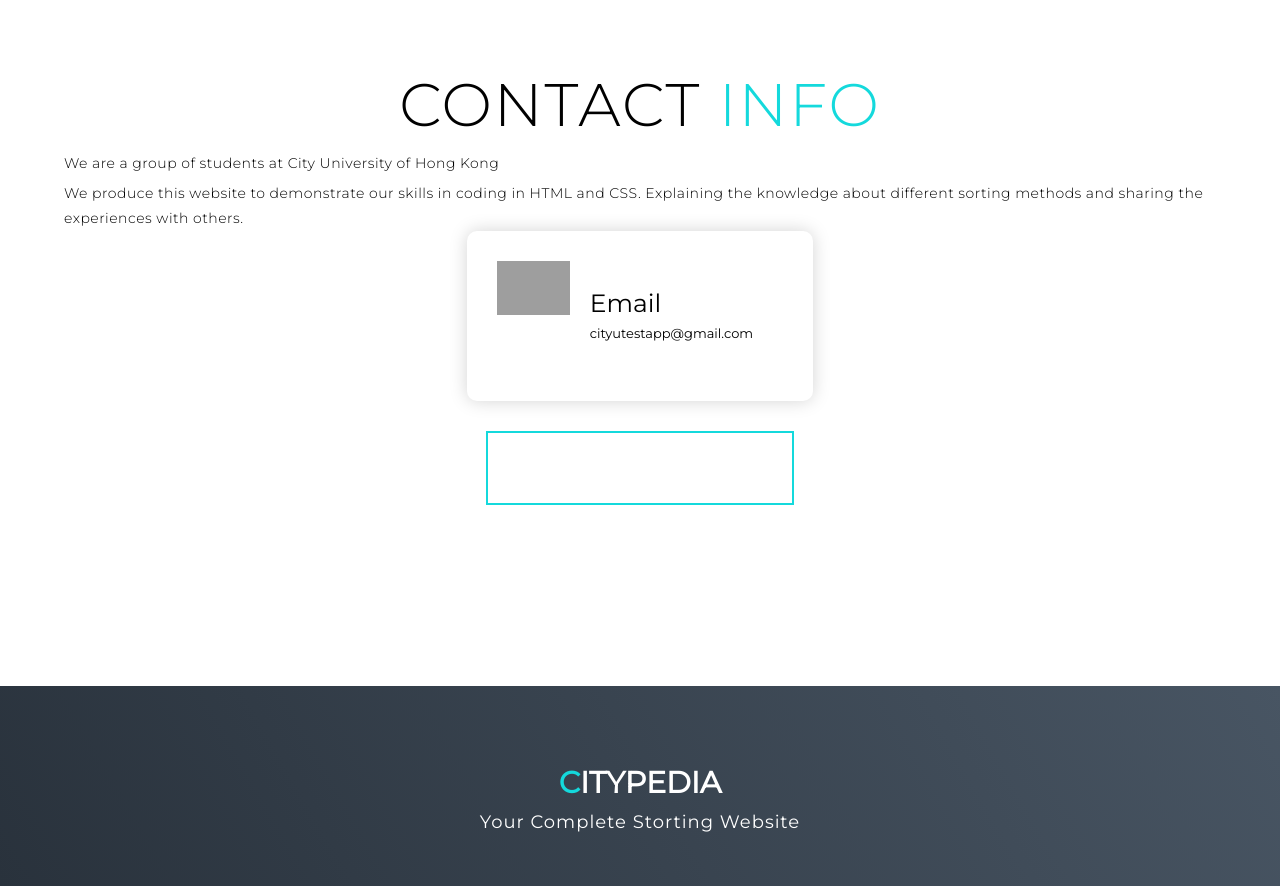
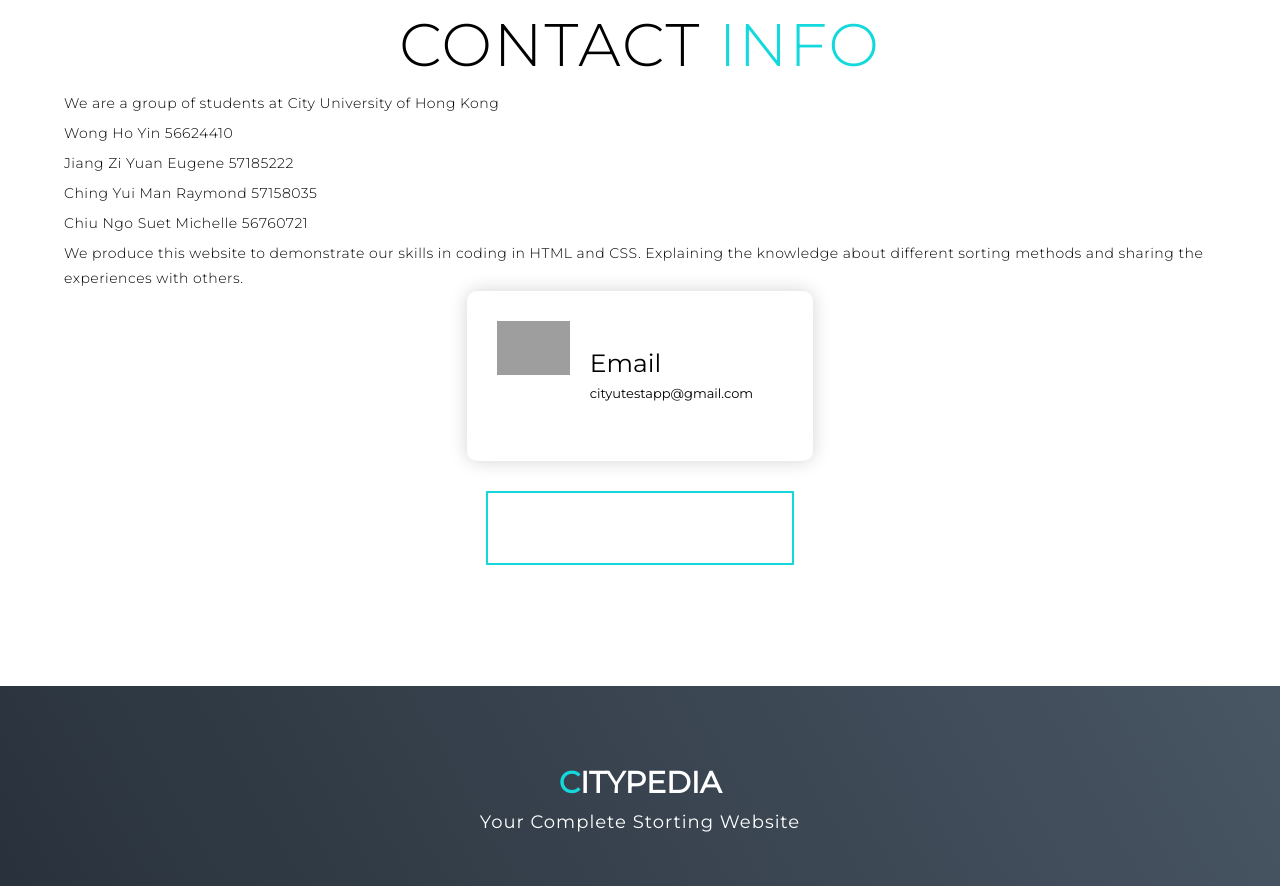
Before and after one commit to cityutestwebsite/CS1102_G21, a plain HTML site: page index.html in a window 1280 px wide. Shown: the part 10400-11286 px from the top of the page. Drawn offline with Linux system fonts and the light colour scheme; grey boxes are pictures that could not be loaded.

Commit message:
Update index.html

```diff
--- a/index.html
+++ b/index.html
@@ -301,6 +301,10 @@
       <div class="contact-top">
         <h1 class="section-title">Contact <span>info</span></h1>
           <p>We are a group of students at City University of Hong Kong</p>
+          <p>Wong Ho Yin   56624410</p>
+          <p>Jiang Zi Yuan Eugene   57185222 </p>
+          <p>Ching Yui Man Raymond   57158035 </p>
+          <p>Chiu Ngo Suet Michelle   56760721</p>
           <p>We produce this website to demonstrate our skills in coding in HTML and CSS. Explaining the knowledge about different sorting methods and sharing the experiences with others.</p>
       </div>
       <div class="contact-item">
```
